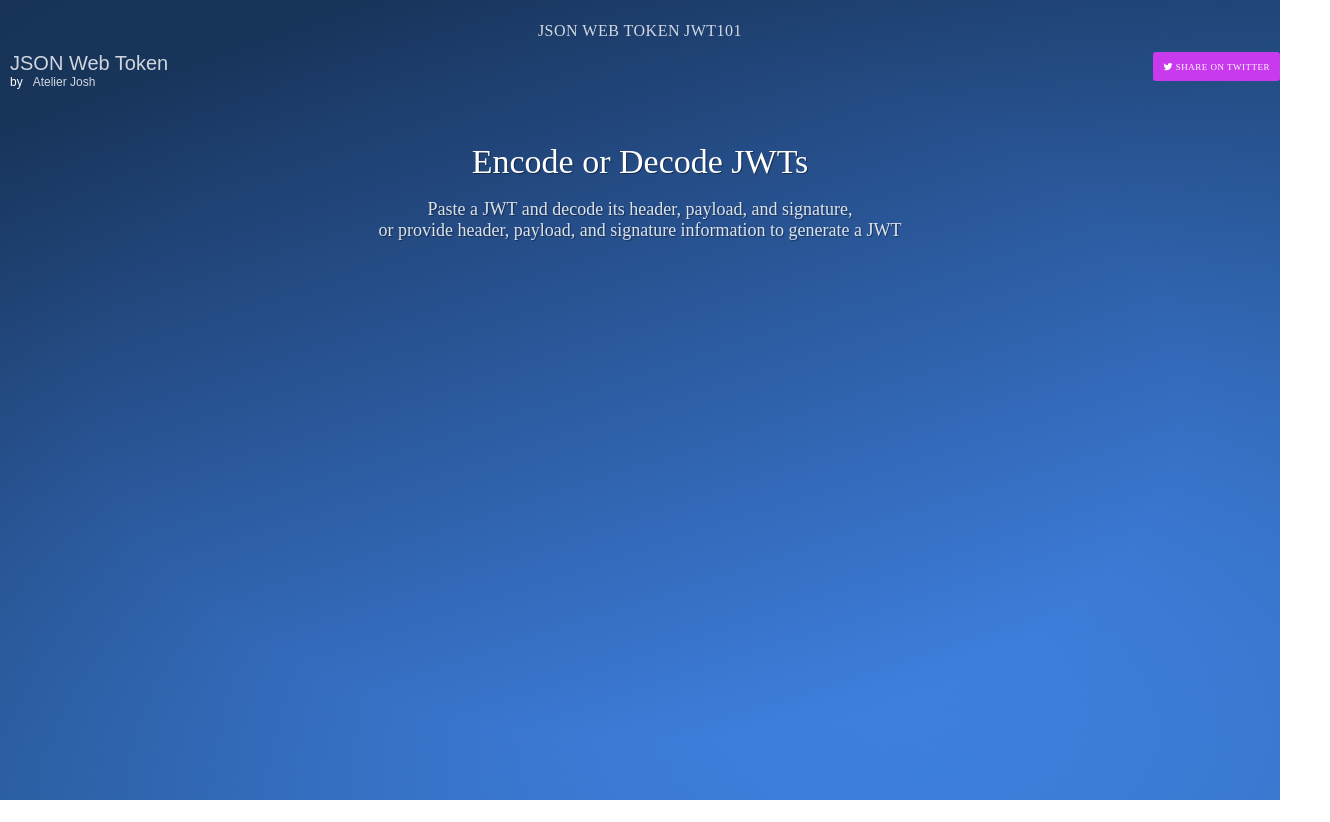
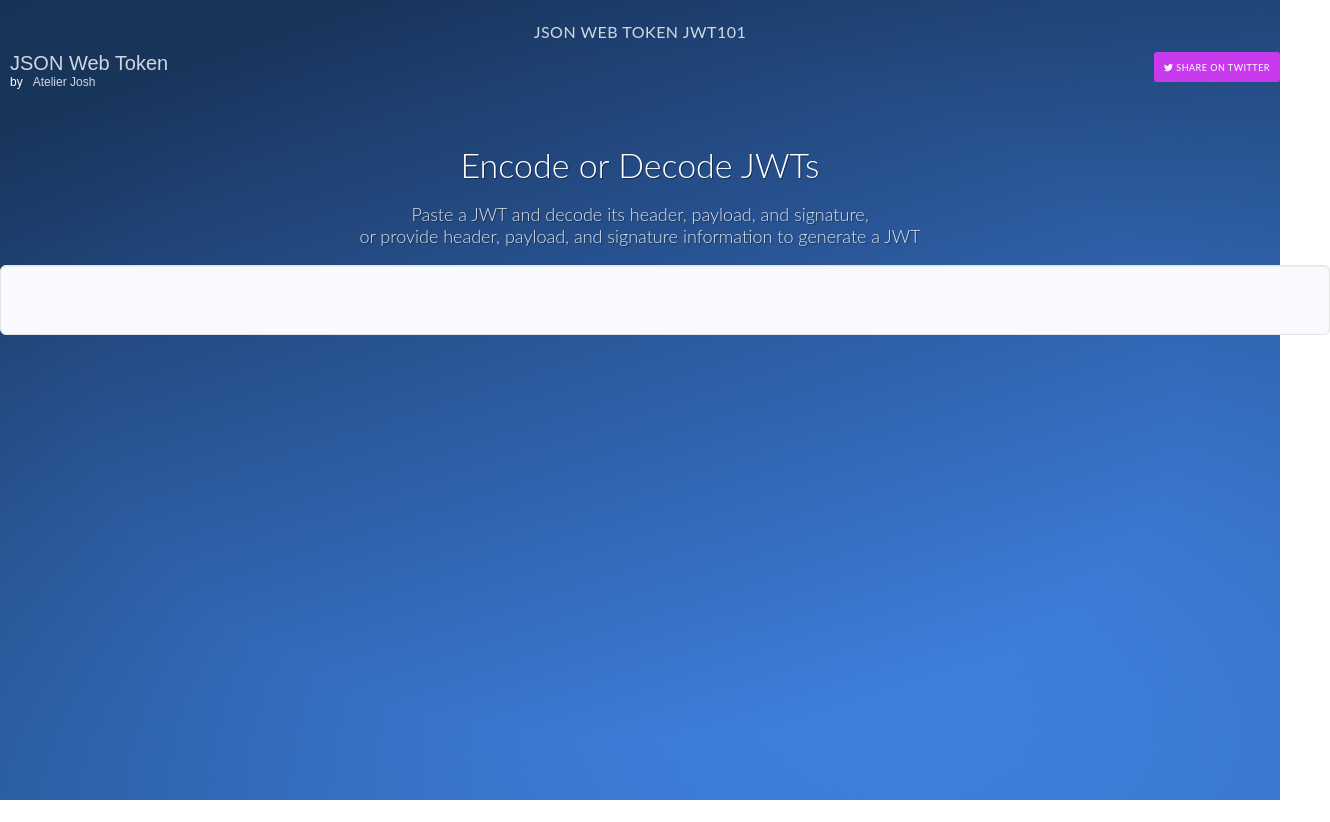
Before and after one commit to cohmor/web-design-box, a plain HTML site: page imitation/jsonwebtoken/index.html in a window 1280 px wide. Shown: the whole page, 1330 px wide, since content can reach past the window. Drawn offline with Linux system fonts and the light colour scheme; a web font is replaced by a local one.

Commit message:
jsonwebtoken

```diff
--- a/imitation/jsonwebtoken/index.html
+++ b/imitation/jsonwebtoken/index.html
@@ -49,6 +49,9 @@
             </p>
           </div>
         </div>
+        <div class="container  well well-lg">
+
+        </div>
       </header>
       <section id="section-1"></section>
       <section id="section-2"></section>
--- a/imitation/jsonwebtoken/style.css
+++ b/imitation/jsonwebtoken/style.css
@@ -2,11 +2,18 @@ a {
   text-decoration: none;
 }
 
-html, body {
+html,
+body {
   width: 100%;
   min-height: 100%;
   padding: 0;
   margin: 0;
+}
+
+body {
+  font-size: 100%;
+  font-family: "Lato", sans-serif;
+  color: #656a71;
 }
 
 .background {
@@ -73,14 +80,16 @@ html, body {
   margin-bottom: -40pxs;
 }
 
-.btn-group, .btn-group-vertical {
+.btn-group,
+.btn-group-vertical {
   position: relative;
   display: inline-block;
   vertical-align: middle;
 }
 
-.btn-link, .btn-link:focus {
-  color: rgba(255,255,255,0.8);
+.btn-link,
+.btn-link:focus {
+  color: rgba(255, 255, 255, 0.8);
   background: none;
   border: none;
   box-shadow: none;
@@ -109,7 +118,7 @@ html, body {
   font-size: 9px;
   border: none;
   box-shadow: none;
-  background-color: #C93AEE;
+  background-color: #c93aee;
   color: #ffffff;
 }
 
@@ -127,9 +136,23 @@ html, body {
   text-shadow: 1px 1px 0 rgba(0, 0, 0, 0.4);
 }
 
-.title > .description{
+.title > .description {
   font-weight: 300;
   font-size: 18px;
   color: rgba(255, 255, 255, 0.85);
   text-shadow: 1px 1px 1px rgba(0, 0, 0, 0.4);
 }
+
+/* well */
+.well {
+  background: #f8fafd;
+  min-height: 20px;
+  margin-bottom: 20px;
+  border: 1px solid #e3e3e3;
+  box-shadow: inset 0 1px 1px rgba(0,0,0,.05);
+}
+
+.well-lg {
+  padding: 24px;
+  border-radius: 6px;
+}
```
